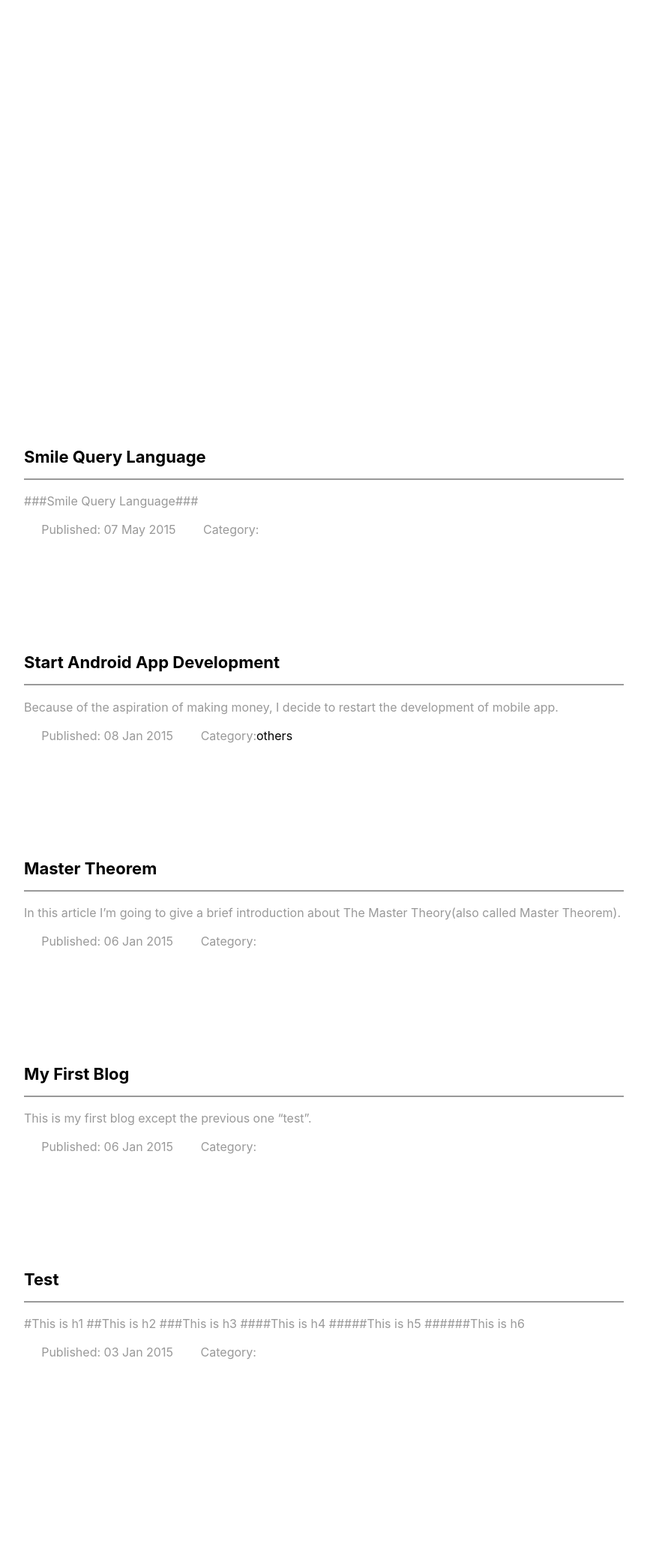
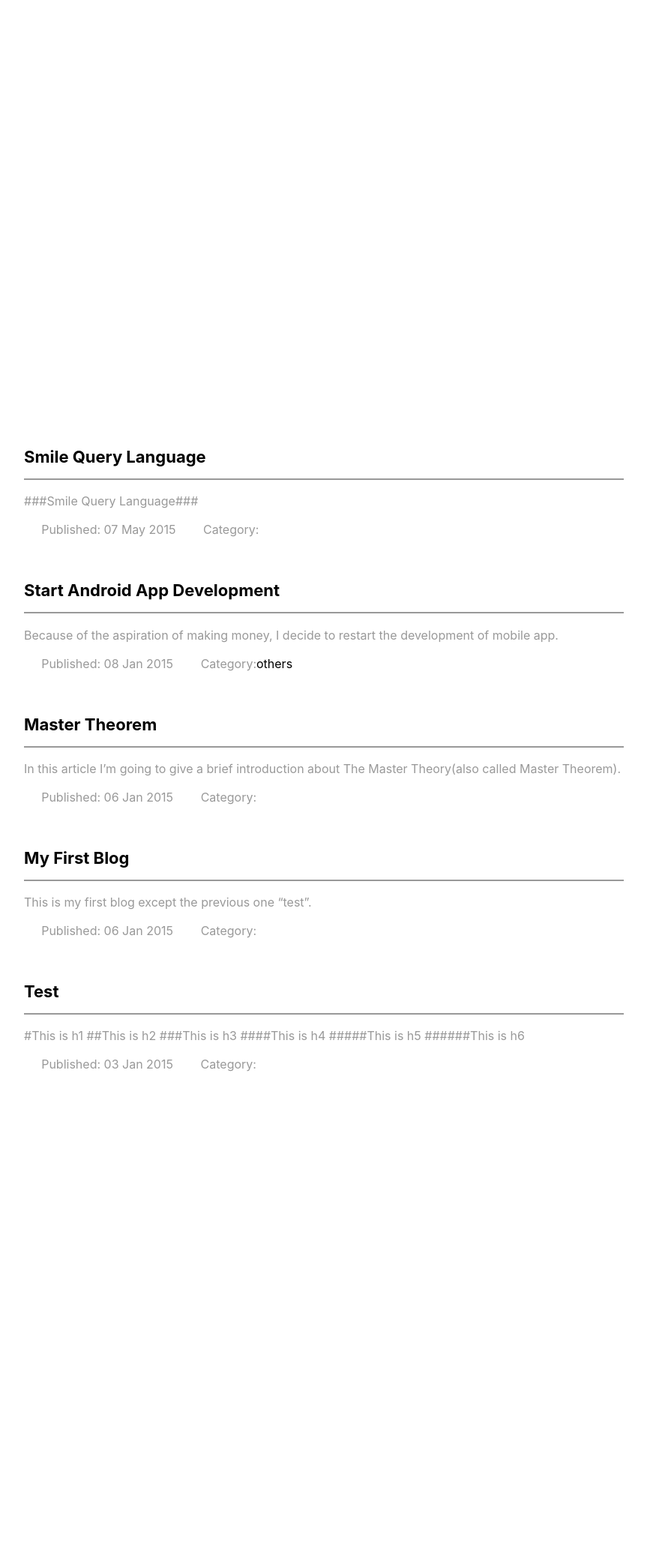
Before and after one commit to wenyuzhao/wenyuzhao.github.io, a Jekyll site: the page built from test.html, in a window 1280 px wide. Shown: the whole page at 75% size, without its empty margins (208-1071 px from the left). Built offline with Jekyll 4.4.1, drawn with Linux system fonts in a browser that asks for light colours; a script that is not in the unit is left out; after the commit the page ends 1551 px from its top, so only the background shows below that.

Commit message:
Update test.html

```diff
--- a/test.html
+++ b/test.html
@@ -3,25 +3,25 @@ title: Wenyu Zhao
 layout: x
 ---
 <style>
-    article {
-        margin-bottom: 5rem;
+    section {
+        margin: 2.5rem 0;
         color: #999;
     }
 
-    article .title {
+    section .title {
         text-decoration: none;
         padding: 1rem 0;
         font-size: 22px;
         border-bottom: 2px solid #999;
     }
 
-    article .title a  { text-decoration: none; }
-    article .title a:link    { color: #000000; }
-    article .title a:visited { color: #000000; }
-    article .title a:hover   { color: #2196f3; }
-    article .title a:active  { color: #2196f3; }
+    section .title a  { text-decoration: none; }
+    section .title a:link    { color: #000000; }
+    section .title a:visited { color: #000000; }
+    section .title a:hover   { color: #2196f3; }
+    section .title a:active  { color: #2196f3; }
 
-    article .info {
+    section .info {
         display: flex;
         flex-direction: row;
         align-items: center;
@@ -30,7 +30,7 @@ layout: x
 </style>
 
 {% for post in site.posts %}
-    <article class="t-font">
+    <section class="t-font">
         <h2 class="title"><a href="{{ site.baseurl }}{{ post.url }}" title="{{ post.title }}">{{ post.title }}</a></h2>
         {{ post.excerpt }}
         <p class="info">
@@ -39,5 +39,5 @@ layout: x
             <i class="material-icons">&#xE2C7;</i>
             &nbsp;Category: <a href="{{ site.url }}/categories.html#{{ post.category }}">{{ post.category }}</a>
         </p>
-    </article>
+    </section>
 {% endfor %}
```
